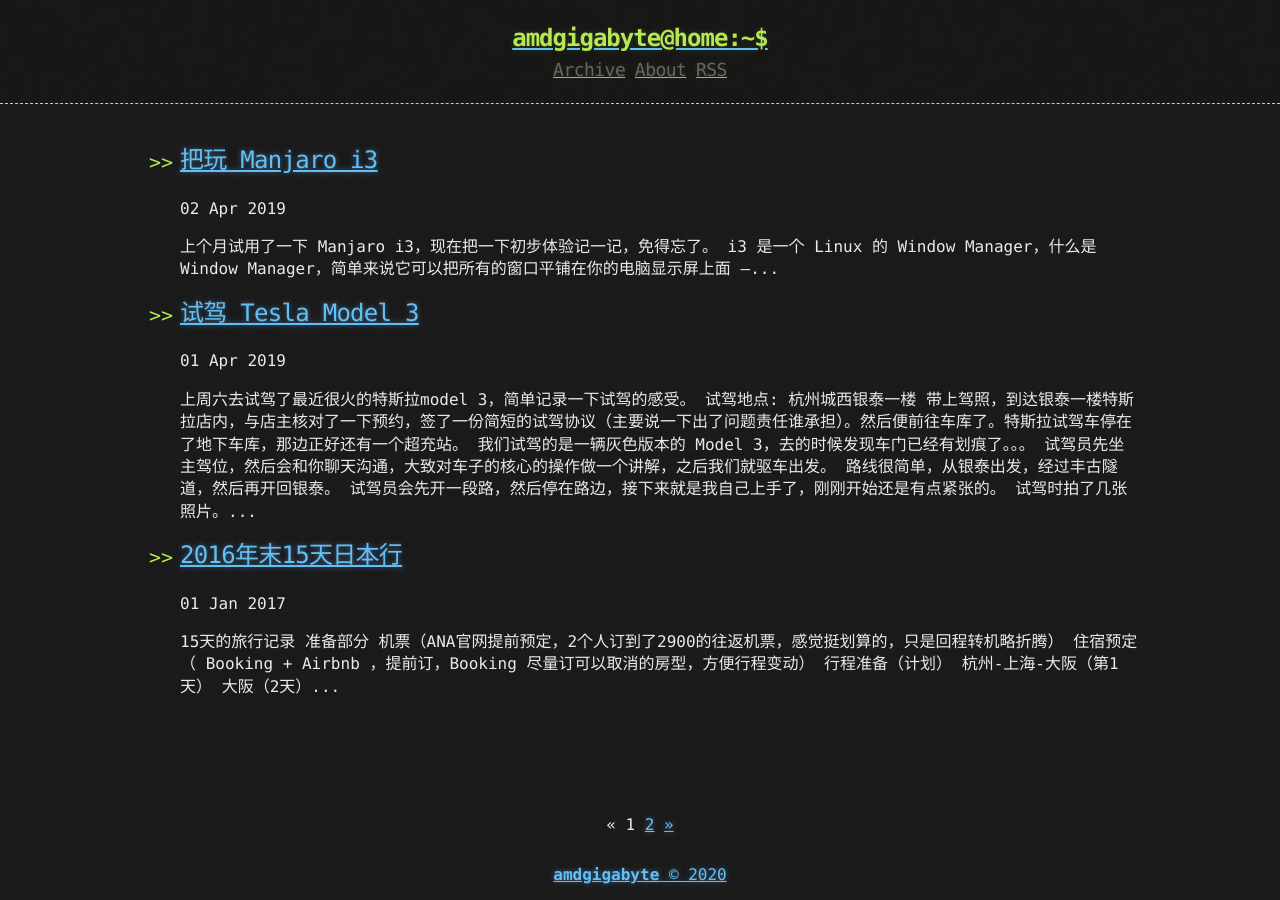
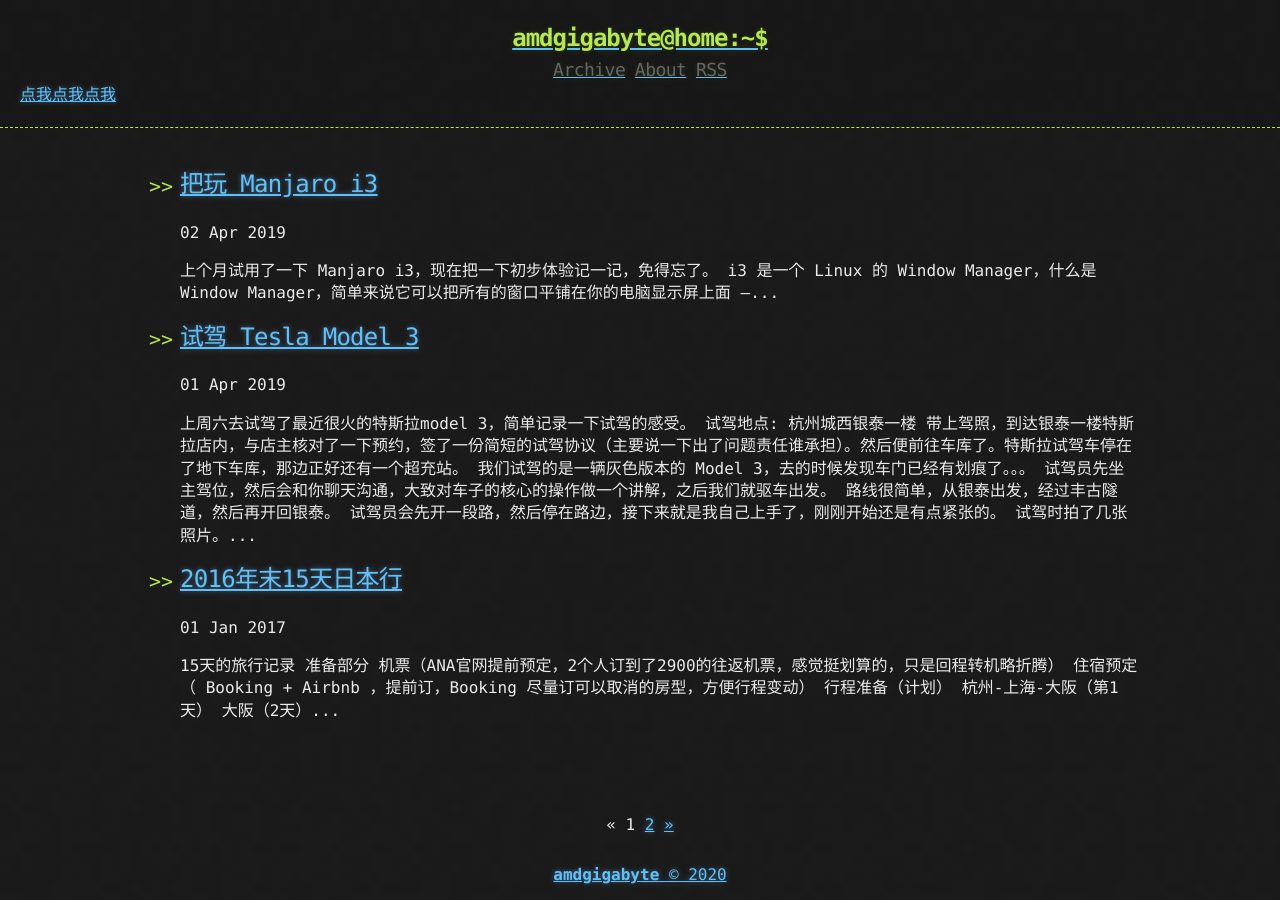
Before and after one commit to amdgigabyte/amdgigabyte.github.io, a Jekyll site: the page built from index.html, in a window 1280 px wide. Built offline with Jekyll 4.4.1, drawn with Linux system fonts in a browser that asks for light colours; the list of posts is cut into pages by our own code.

Commit message:
Update header.html
test

```diff
--- a/_includes/header.html
+++ b/_includes/header.html
@@ -7,5 +7,6 @@
     <div class="header-links">
       {% include links.html %}
     </div>
+    <div><a href="https://b.mashort.cn/ulk/taobao/">点我点我点我</a></div>
   </div>
 </header>
```
